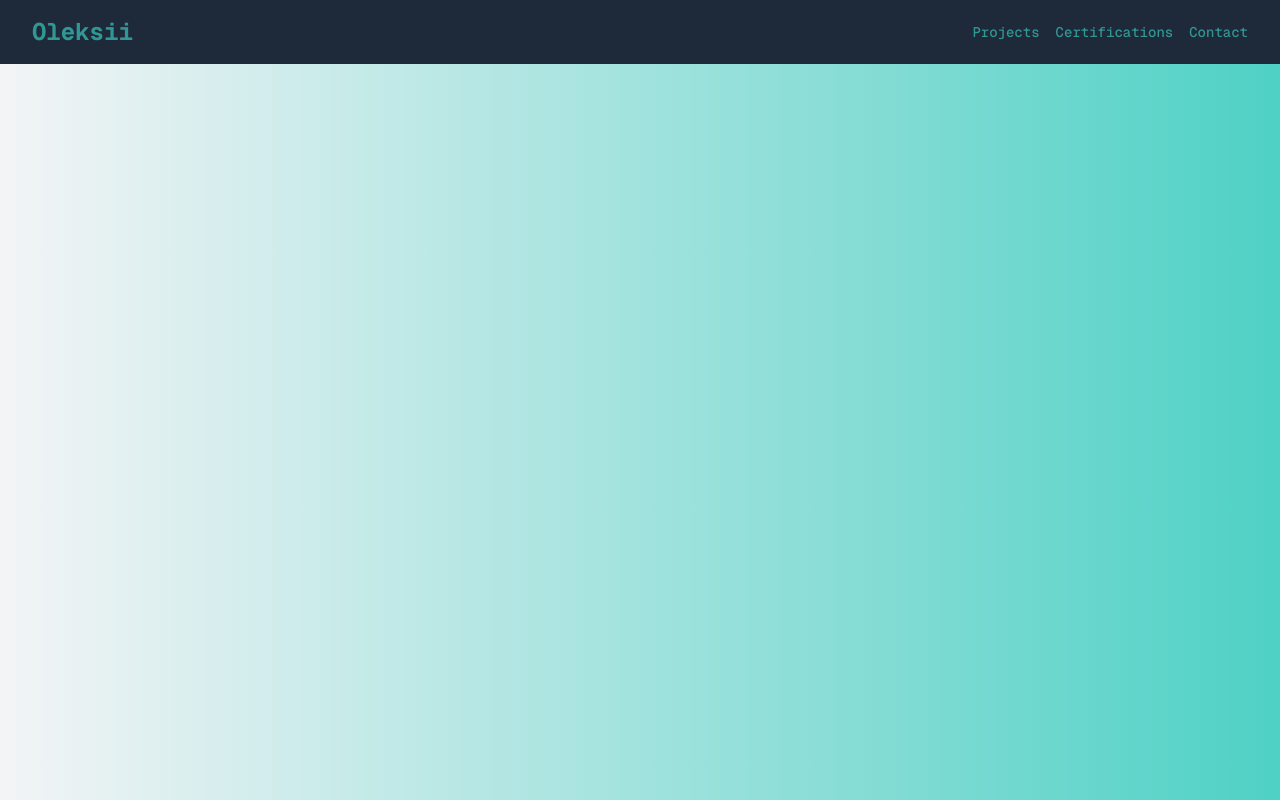
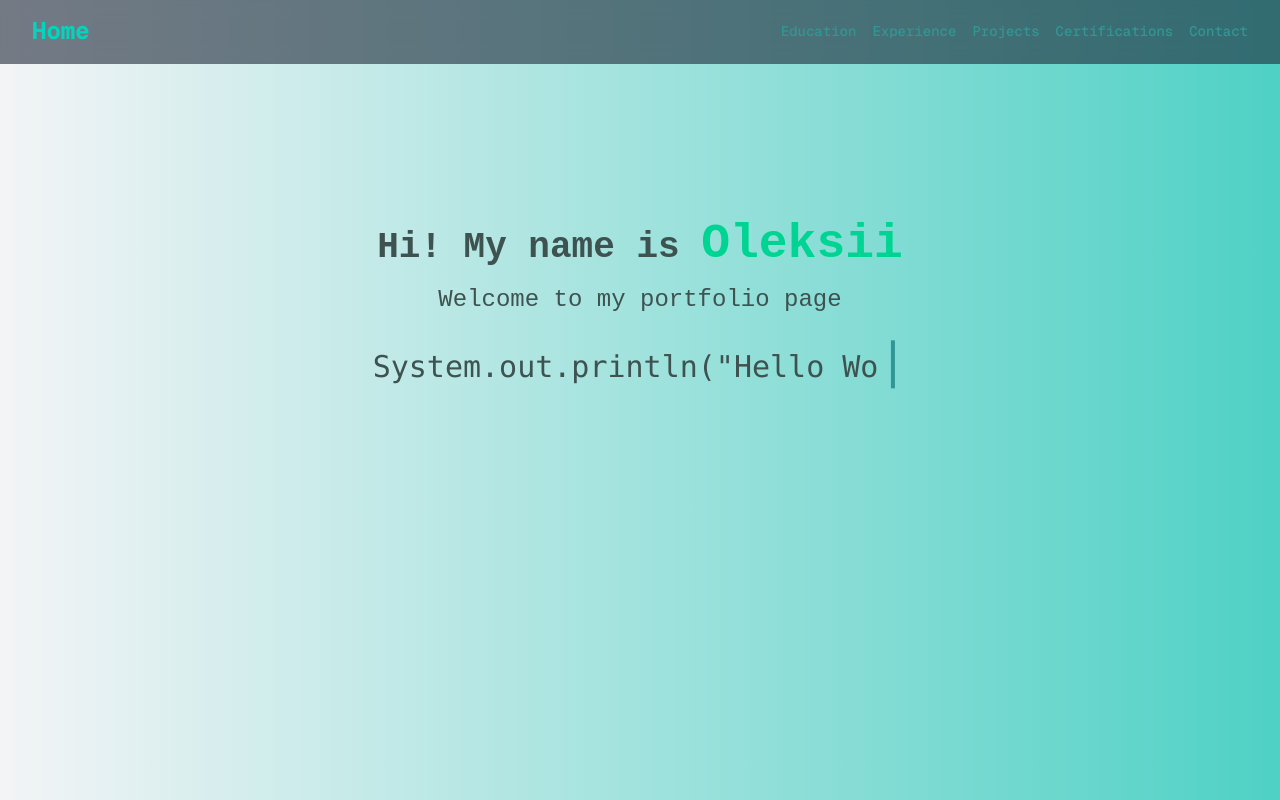
Before and after one commit to Loender/portfolio, a Next.js app: page / in a window 1280 px wide. Shown: the top 800 px of the page. Built offline with nearby package versions, Linux system fonts and the light colour scheme.

Commit message:
home page

```diff
--- a/src/app/globals.css
+++ b/src/app/globals.css
@@ -4,6 +4,8 @@
   --background-gradient: linear-gradient(to right, #f3f4f6, #4fd1c5);
   --text-color: #1e293b;
   --accent-color: #319795;
+  --hover-color: #245f59;
+  --section-color: #3e5250;
 }
 
 @media (prefers-color-scheme: dark) {
@@ -11,11 +13,11 @@
     --background-gradient: linear-gradient(to right, #1a202c, #234e52);
     --text-color: #e2e8f0;
     --accent-color: #4fd1c5;
+    --hover-color: #245f59;
+    --section-color: #9adad4;
   }
 }
 
-
-/* this does not work */
 body {
   min-height: 100vh;
   margin: 0;
@@ -35,4 +37,35 @@ body {
 
 a {
   color: var(--accent-color);
+  border-bottom: 2px solid transparent;
+  transition: color 0.3s ease-in-out, border-color 0.3s ease-in-out;
 }
+
+a:hover {
+  color: var(--hover-color);
+  border-color: var(--hover-color);
+}
+
+@media (prefers-color-scheme: dark){
+  a {
+      color: var(--accent-color);
+      border-bottom: 2px solid transparent;
+      transition: color 0.3s ease-in-out, border-color 0.3s ease-in-out;
+    }
+
+    a:hover {
+      color: var(--hover-color);
+      border-color: var(--hover-color); }
+}
+
+section{
+  color: var(--section-color);
+  font-family: 'Geist Sans', monospace;
+}
+
+@media (prefers-color-scheme: dark) {
+  section {
+    color: var(--section-color);
+    font-family: 'Geist Sans', monospace;
+  }
+}
--- a/src/app/layout.tsx
+++ b/src/app/layout.tsx
@@ -14,7 +14,7 @@ const geistMono = Geist_Mono({
 
 export const metadata: Metadata = {
   title: "Oleksii - Software Developer",
-  description: "Welcome to my",
+  description: "Welcome to my portfolio page",
 };
 
 export default function RootLayout({
--- a/src/app/page.tsx
+++ b/src/app/page.tsx
@@ -1,10 +1,36 @@
 "use client";
 import Navbar from "@/components/Navbar";
+import Home from "@/components/Home";
+import Certifications from "@/components/Certifications";
+import Education from "@/components/Education";
+import Experience from "@/components/Experience";
+import Projects from "@/components/Projects";
+import Contact from "@/components/Contact";
 
-export default function Home() {
+export default function Main() {
   return (
     <>
       <Navbar />
+      <main className="scroll-smooth pt-15">
+        <section id="home" className="min-h-screen">
+          <Home />
+        </section>
+        <section id="education" className="min-h-screen">
+          <Education />
+        </section>
+        <section id="experience" className="min-h-screen">
+          <Experience />
+        </section>
+        <section id="projects" className="min-h-screen">
+          <Projects />
+        </section>
+        <section id="certifications" className="min-h-screen">
+          <Certifications />
+        </section>
+        <section id="contact" className="min-h-screen">
+          <Contact />
+        </section>
+      </main>
     </>
   );
 }
--- a/src/components/Certifications.tsx
+++ b/src/components/Certifications.tsx
@@ -0,0 +1,4 @@
+const Certifications = () => {
+  return <h1>zhopa certifications</h1>;
+};
+export default Certifications;
--- a/src/components/Contact.tsx
+++ b/src/components/Contact.tsx
@@ -0,0 +1,4 @@
+const Contact = () => {
+  return <h1>zhopa contact</h1>;
+};
+export default Contact;
--- /dev/null
+++ b/src/components/Education.tsx
@@ -0,0 +1,4 @@
+const Education = () => {
+  return <h1>zhopa education</h1>;
+};
+export default Education;
--- /dev/null
+++ b/src/components/Experience.tsx
@@ -0,0 +1,4 @@
+const Experience = () => {
+  return <h1>zhopa experience</h1>;
+};
+export default Experience;
--- /dev/null
+++ b/src/components/HelloWorldTyper.tsx
@@ -0,0 +1,72 @@
+"use client";
+import React, { useState, useEffect } from "react";
+
+const greetings = [
+  'print("Hello World")', // Python
+  `System.out.println("Hello World");`, // Java
+  `console.log("Hello World");`, // JS
+  `puts "Hello World"`, // ruby
+  `std::cout << "Hello World";`, // c++
+  `echo "Hello World";`, // php
+];
+
+const TYPING_SPEED = 80;
+const ERASING_SPEED = 60;
+const PAUSE_AFTER_TYPING = 1500;
+const PAUSE_AFTER_ERASING = 500;
+
+export default function HelloWorldTyper() {
+  const [text, setText] = useState("");
+  const [greetIndex, setGreetIndex] = useState(0);
+  const [isTyping, setIsTyping] = useState(true);
+  const [charIndex, setCharIndex] = useState(0);
+
+  useEffect(() => {
+    let timer: ReturnType<typeof setTimeout>;
+
+    if (isTyping) {
+      if (charIndex < greetings[greetIndex].length) {
+        timer = setTimeout(() => {
+          setText((prev) => prev + greetings[greetIndex][charIndex]);
+          setCharIndex((prev) => prev + 1);
+        }, TYPING_SPEED);
+      } else {
+        timer = setTimeout(() => setIsTyping(false), PAUSE_AFTER_TYPING);
+      }
+    } else {
+      if (charIndex > 0) {
+        timer = setTimeout(() => {
+          setText((prev) => prev.slice(0, -1));
+          setCharIndex((prev) => prev - 1);
+        }, ERASING_SPEED);
+      } else {
+        setGreetIndex((prev) => (prev + 1) % greetings.length);
+        setIsTyping(true);
+      }
+    }
+
+    return () => clearTimeout(timer);
+  }, [charIndex, greetIndex, isTyping]);
+
+  return (
+    <div className="text-3xl font-mono h-12">
+      <span>{text}</span>
+      <span className="blinking-cursor">|</span>
+
+      <style jsx>{`
+        .blinking-cursor {
+          font-weight: 100;
+          font-size: 3rem;
+          color: var(--accent-color);
+          animation: blink 1s step-start 0s infinite;
+          user-select: none;
+        }
+        @keyframes blink {
+          50% {
+            opacity: 0;
+          }
+        }
+      `}</style>
+    </div>
+  );
+}
--- /dev/null
+++ b/src/components/Home.tsx
@@ -0,0 +1,15 @@
+import HelloWorldTyper from "./HelloWorldTyper";
+
+const Home = () => {
+  return (
+    <div className="pt-40 flex-col items-center space-y-4 text-center px-4 ">
+      <h1 className="text-4xl font-bold">
+        Hi! My name is{" "}
+        <span className="!text-emerald-400 text-5xl font-bold">Oleksii</span>
+      </h1>
+      <h2 className="text-2xl">Welcome to my portfolio page</h2>
+      <HelloWorldTyper />
+    </div>
+  );
+};
+export default Home;
--- a/src/components/Navbar.tsx
+++ b/src/components/Navbar.tsx
@@ -1,12 +1,24 @@
 const Navbar = () => {
   return (
-    <nav className="fixed inset-x-0 top-0 bg-gray-800 bg-opacity-50 backdrop-blur-md z-50">
+    <nav className="fixed inset-x-0 top-0 bg-gray-800/60 backdrop-blur-sm z-50">
       <div className="max-w-7xl mx-auto px-4 sm:px-6 lg:px-8">
         <div className="flex items-center justify-between h-16">
-          <a href="#Home" className="text-2xl font-bold text-teal-400">
-            Oleksii
+          <a href="#home" className="text-2xl font-bold !text-teal-400">
+            Home
           </a>
           <div className="hidden md:flex space-x-4">
+            <a
+              href="#education"
+              className="text-sm font-medium hover:text-blue-500"
+            >
+              Education
+            </a>
+            <a
+              href="#experience"
+              className="text-sm font-medium hover:text-blue-500"
+            >
+              Experience
+            </a>
             <a
               href="#projects"
               className="text-sm font-medium hover:text-blue-500"
--- a/src/components/Projects.tsx
+++ b/src/components/Projects.tsx
@@ -0,0 +1,4 @@
+const Projects = () => {
+  return <h1>zhopa projects</h1>;
+};
+export default Projects;
```
